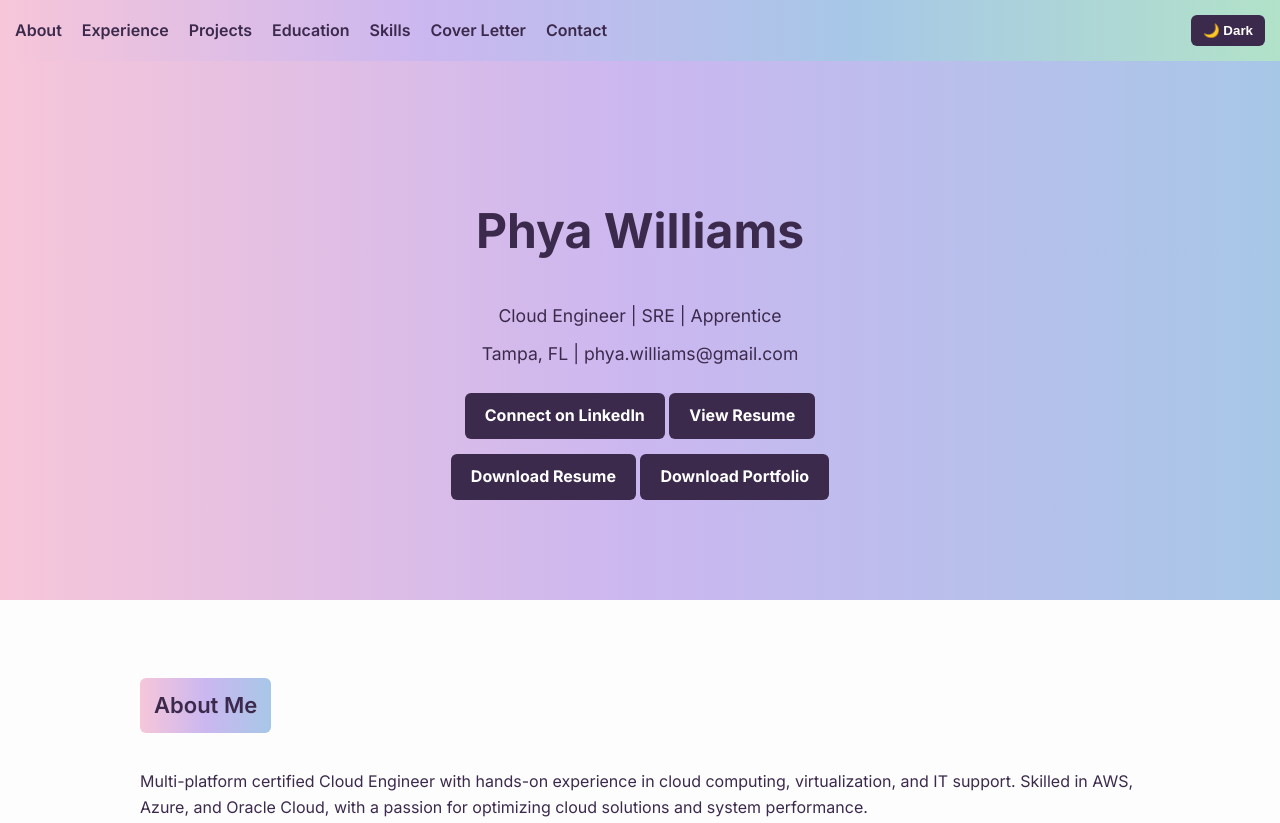
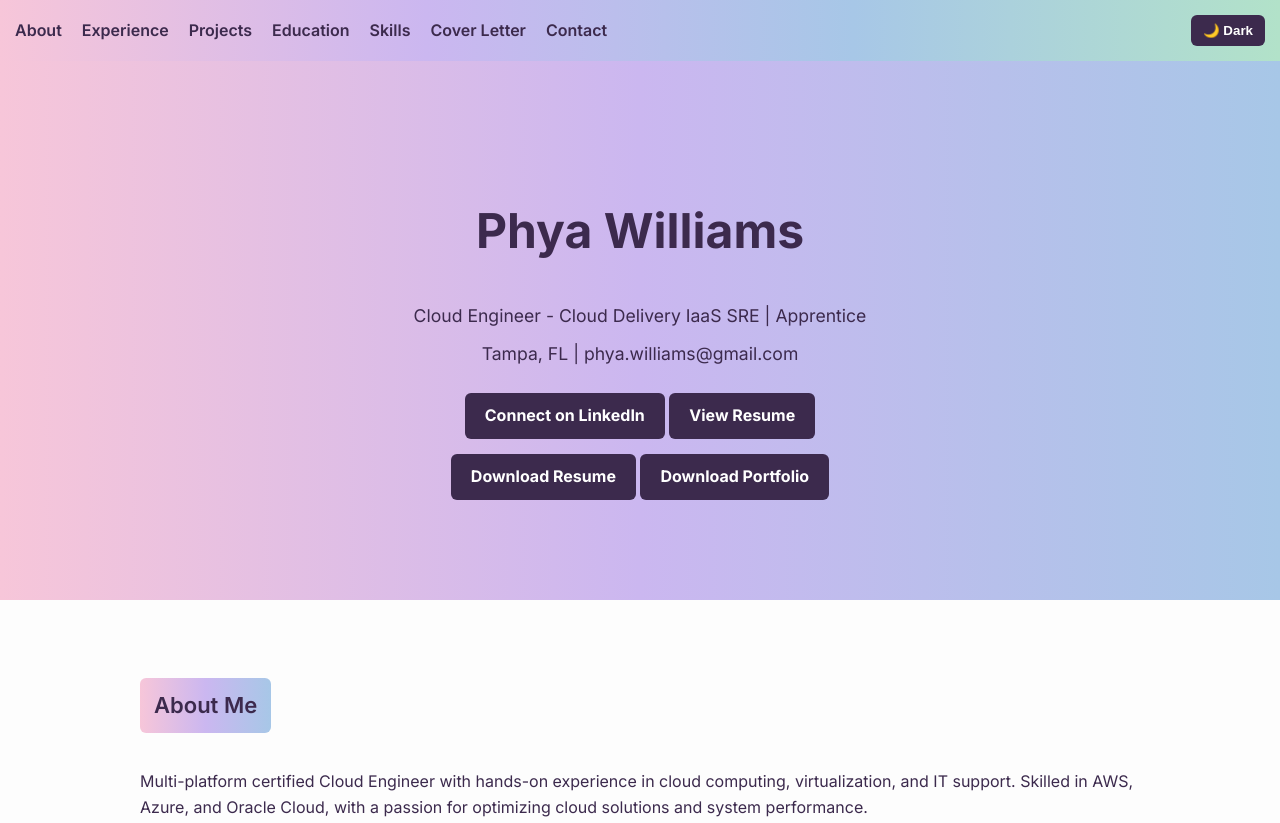
Before and after one commit to phya-williams/portfolio, a plain HTML site: page index.html in a window 1280 px wide. Shown: the top 823 px of the page. Drawn offline with Linux system fonts and the light colour scheme.

Commit message:
Update index.html

```diff
--- a/index.html
+++ b/index.html
@@ -251,7 +251,7 @@
   <!-- HERO -->
   <header class="hero">
     <h1>Phya Williams</h1>
-    <p>Cloud Engineer | SRE | Apprentice</p>
+    <p>Cloud Engineer - Cloud Delivery IaaS SRE | Apprentice</p>
     <p>Tampa, FL | phya.williams@gmail.com </p>
     <a href="https://www.linkedin.com" target="_blank" class="btn">Connect on LinkedIn</a>
     <a href="resume.html" target="_blank" class="btn">View Resume</a><br>
```
